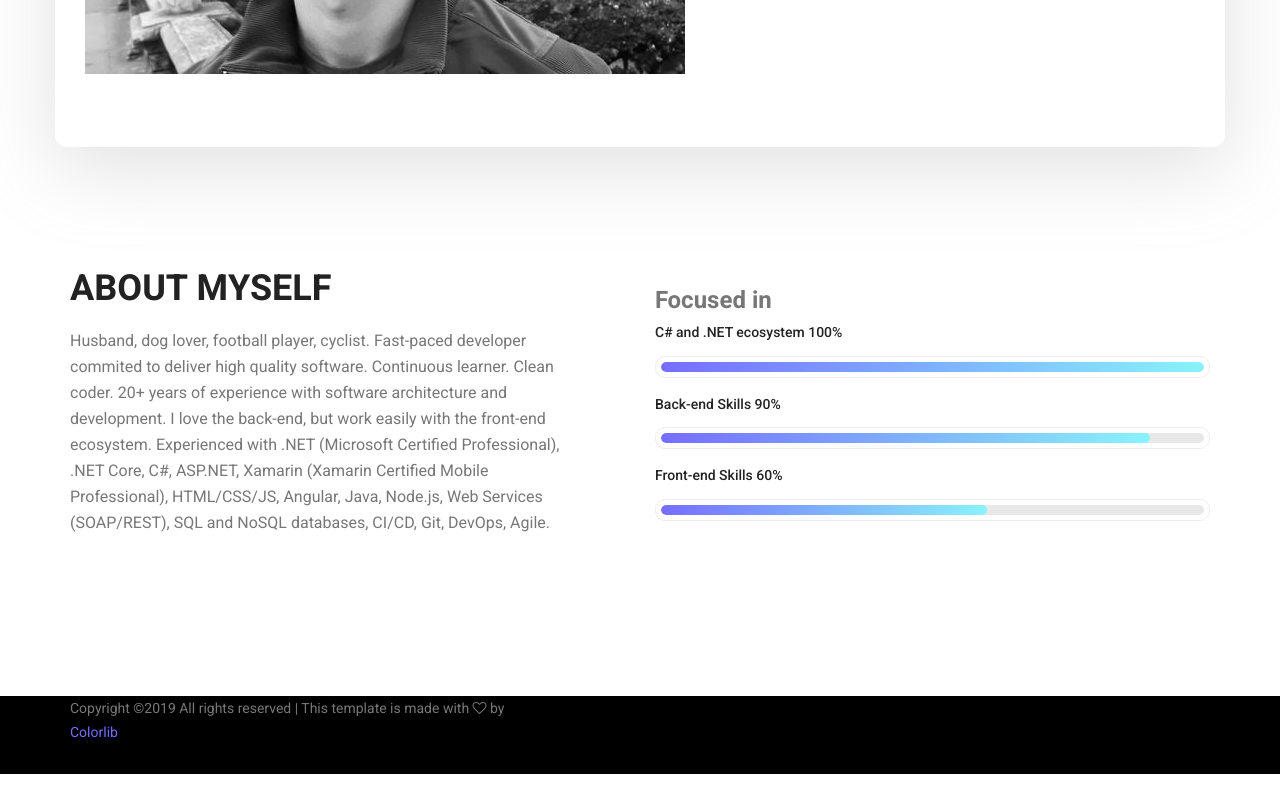
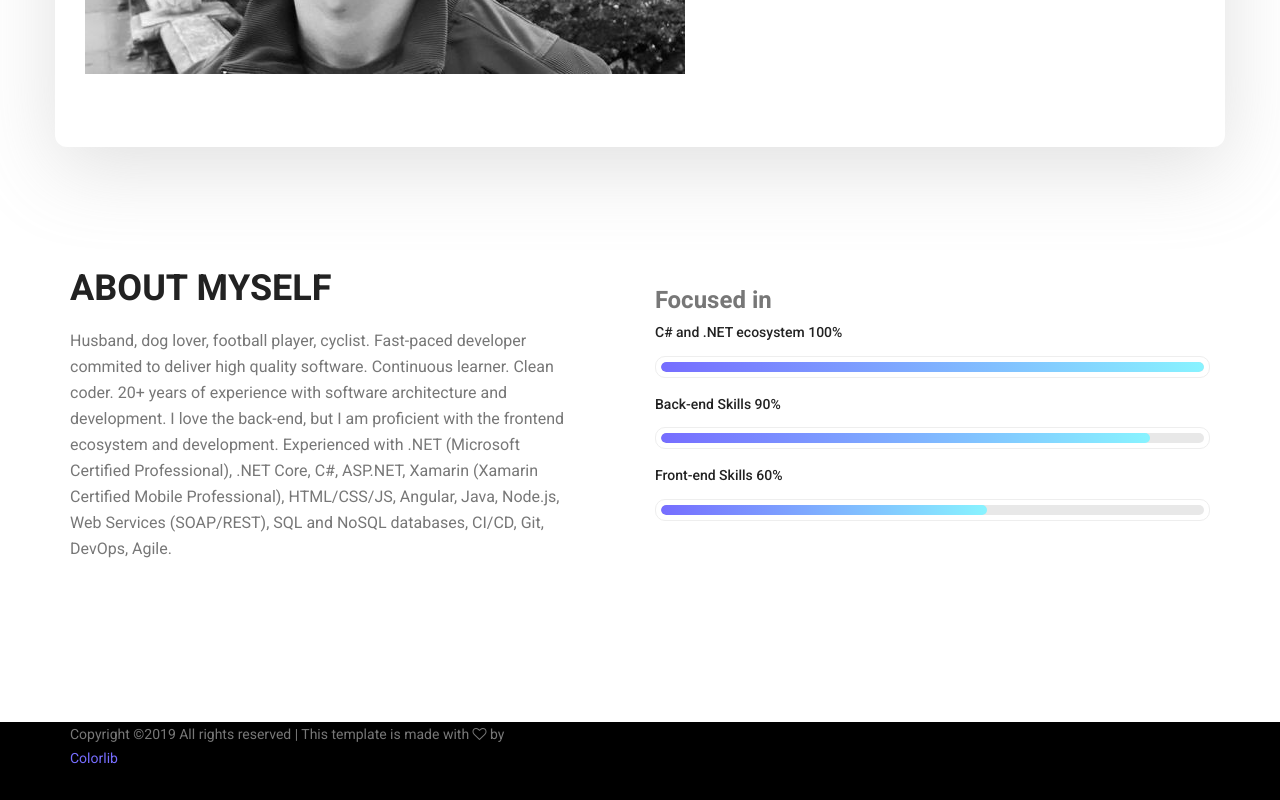
Before and after one commit to jaimemorais/jaimemorais.github.io, a plain HTML site: page index.html in a window 1280 px wide. Shown: the part 813-1613 px from the top of the page. Before the commit the page ends 1587 px from the top, so only its background shows below. Drawn offline with Linux system fonts and the light colour scheme.

Commit message:
Update home

```diff
--- a/index.html
+++ b/index.html
@@ -87,7 +87,7 @@
                                 Continuous learner. Clean coder.
 
                                 20+ years of experience with software architecture and development.
-                                I love the back-end, but work easily with the front-end ecosystem.
+                                I love the back-end, but I am proficient with the frontend ecosystem and development.
                                 Experienced with .NET (Microsoft Certified Professional), .NET Core, C#, ASP.NET, Xamarin (Xamarin Certified Mobile Professional),
                                 HTML/CSS/JS, Angular, Java, Node.js, Web Services (SOAP/REST), SQL and NoSQL databases, CI/CD, Git, DevOps, Agile.
                             </p>
```
